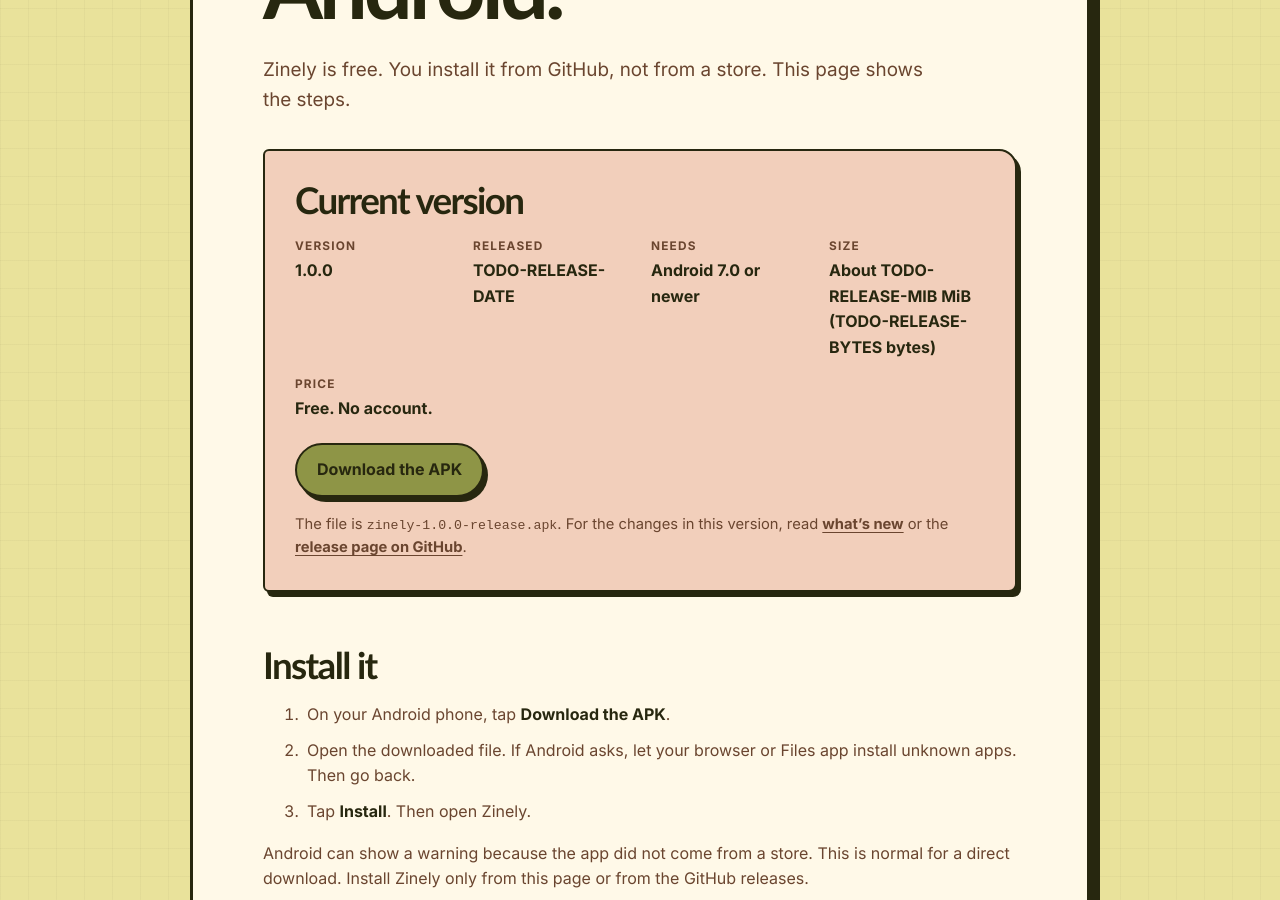
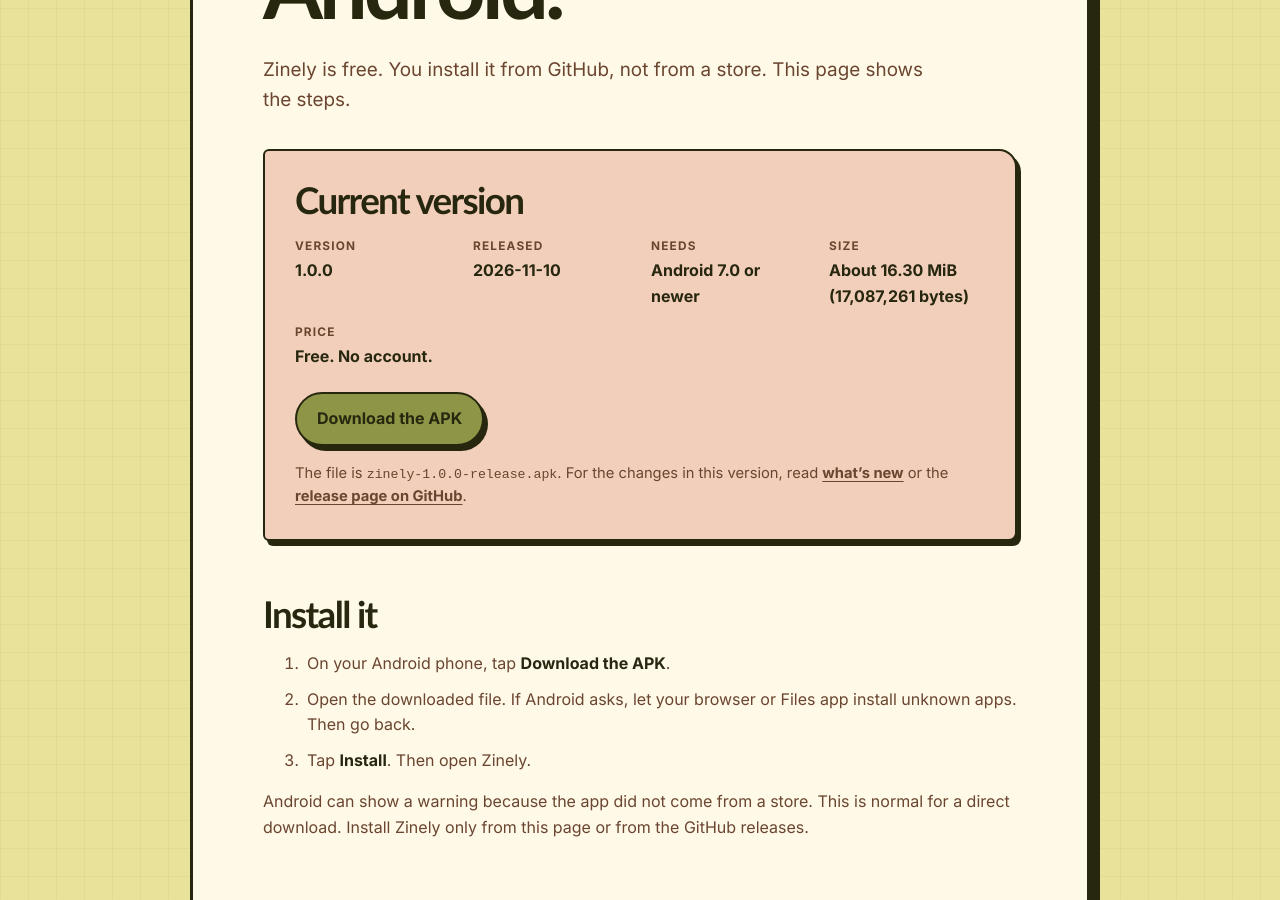
Before and after one commit to aritr-codes/zinely-android, a Jekyll site: the page website/download/index.html, which Jekyll copies as it is, in a window 1280 px wide and 900 px high, scrolled down 412 px. Built offline with Jekyll 4.4.1, drawn with Linux system fonts in a browser that asks for light colours; some of the changed text lies outside the part shown.

Commit message:
site: fill 1.0.0 release facts (size, SHA-256, date)

```diff
--- a/website/changelog/index.html
+++ b/website/changelog/index.html
@@ -37,7 +37,7 @@
       <section class="journal-status" aria-labelledby="status-title">
         <h2 id="status-title">Where things stand</h2>
         <dl>
-          <div><dt>In the download</dt><dd><a href="../download/">1.0.0</a>. Released TODO-RELEASE-DATE.</dd></div>
+          <div><dt>In the download</dt><dd><a href="../download/">1.0.0</a>. Released 2026-11-10.</dd></div>
           <div><dt>Coming up</dt><dd>See <a href="../roadmap/">what’s next</a>.</dd></div>
         </dl>
       </section>
@@ -68,7 +68,7 @@
         <span class="journal-pin" aria-hidden="true"></span>
         <header class="release-heading">
           <p class="release-channel">Release</p>
-          <p class="release-date">Published <time datetime="TODO-RELEASE-DATE">TODO-RELEASE-DATE</time></p>
+          <p class="release-date">Published <time datetime="2026-11-10">2026-11-10</time></p>
         </header>
         <h2>1.0.0</h2>
         <p class="release-theme">A handwriting font, photo descriptions, four paper sizes and ten paper colours</p>
--- a/website/download/index.html
+++ b/website/download/index.html
@@ -34,9 +34,9 @@
         <h2 id="current-title">Current version</h2>
         <dl class="release-facts">
           <div><dt>Version</dt><dd>1.0.0</dd></div>
-          <div><dt>Released</dt><dd><time datetime="TODO-RELEASE-DATE">TODO-RELEASE-DATE</time></dd></div>
+          <div><dt>Released</dt><dd><time datetime="2026-11-10">2026-11-10</time></dd></div>
           <div><dt>Needs</dt><dd>Android 7.0 or newer</dd></div>
-          <div><dt>Size</dt><dd>About TODO-RELEASE-MIB MiB (TODO-RELEASE-BYTES bytes)</dd></div>
+          <div><dt>Size</dt><dd>About 16.30 MiB (17,087,261 bytes)</dd></div>
           <div><dt>Price</dt><dd>Free. No account.</dd></div>
         </dl>
         <p><a class="button primary" href="https://github.com/aritr-codes/zinely-android/releases/download/v1.0.0/zinely-1.0.0-release.apk">Download the APK</a></p>
@@ -104,7 +104,7 @@
 
       <h2 id="checksum">Check the download (optional)</h2>
       <p>You do not need this to use Zinely. To check that the file is the one we published, compare its SHA-256 checksum with ours. This checksum is for <code>zinely-1.0.0-release.apk</code>, version 1.0.0 (Android version code 15):</p>
-      <p class="checksum"><code>TODO-RELEASE-SHA256</code></p>
+      <p class="checksum"><code>1444594d987c0c258b1929b4d044d790fd7bb33b2394b59d92e0e5488233c9ad</code></p>
 
       <h2 id="other-ways">Other ways to get Zinely</h2>
       <dl class="other-ways">
--- a/website/index.html
+++ b/website/index.html
@@ -479,7 +479,7 @@
           </ul>
           <p>We have not tested the new features with a screen reader. Nobody has printed on coloured paper and compared it with the screen. See-through pictures still come in on white. <a href="changelog/#v1-0-0">Everything that changed</a>.</p>
         </div>
-        <p class="download-direct">Have you installed an APK before? <a href="https://github.com/aritr-codes/zinely-android/releases/download/v1.0.0/zinely-1.0.0-release.apk">Download Zinely 1.0.0 directly</a> (about TODO-RELEASE-MIB MiB).</p>
+        <p class="download-direct">Have you installed an APK before? <a href="https://github.com/aritr-codes/zinely-android/releases/download/v1.0.0/zinely-1.0.0-release.apk">Download Zinely 1.0.0 directly</a> (about 16.30 MiB).</p>
       </div>
       <a class="button primary" href="download/">Get Zinely for Android</a>
     </section>
--- a/website/roadmap/index.html
+++ b/website/roadmap/index.html
@@ -33,7 +33,7 @@
           <h1>What comes next.</h1>
           <p class="policy-intro">This page shows what Zinely does now, what we are building, and what is only an idea. We give no release dates.</p>
         </div>
-        <p class="policy-date roadmap-date"><span aria-hidden="true">Filed</span><strong>Last updated:</strong> <time datetime="TODO-RELEASE-DATE">TODO-RELEASE-DATE</time></p>
+        <p class="policy-date roadmap-date"><span aria-hidden="true">Filed</span><strong>Last updated:</strong> <time datetime="2026-11-10">2026-11-10</time></p>
       </header>
 
       <nav class="roadmap-jump" aria-label="On this page">
```
